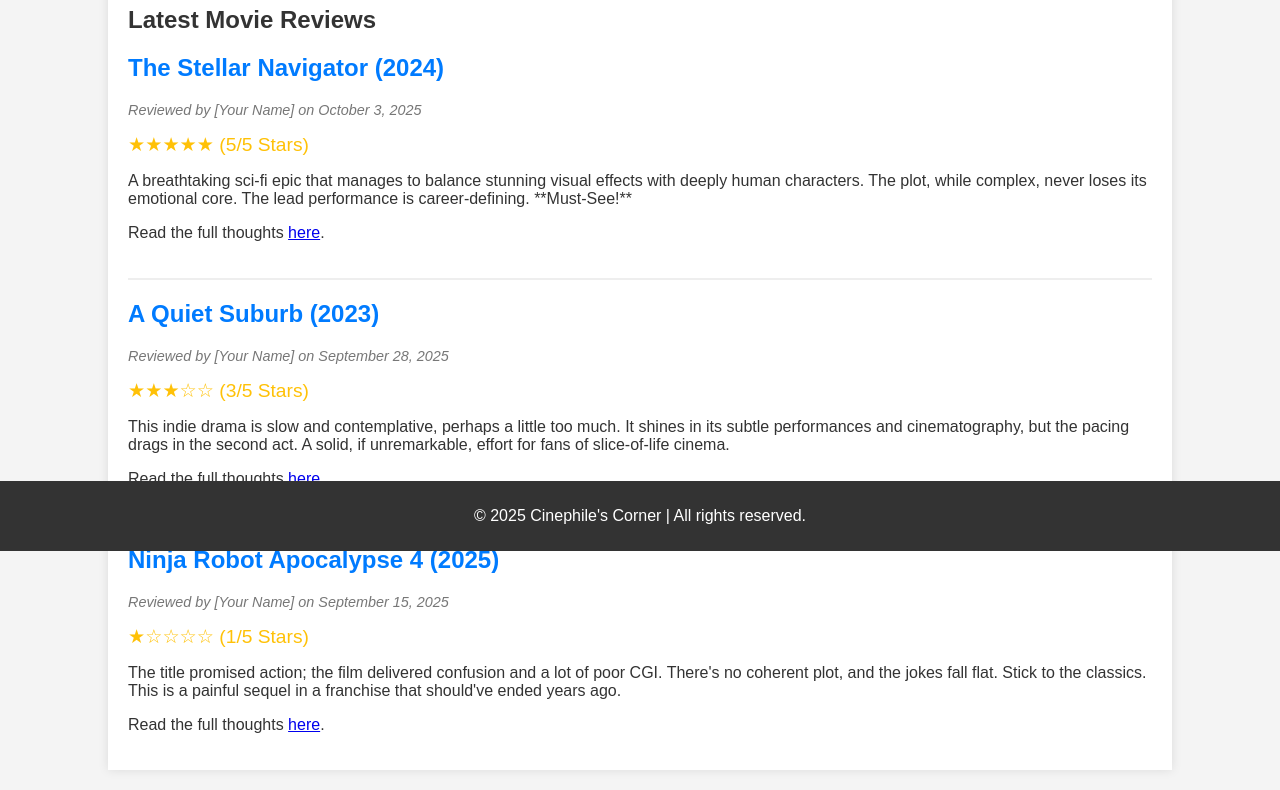
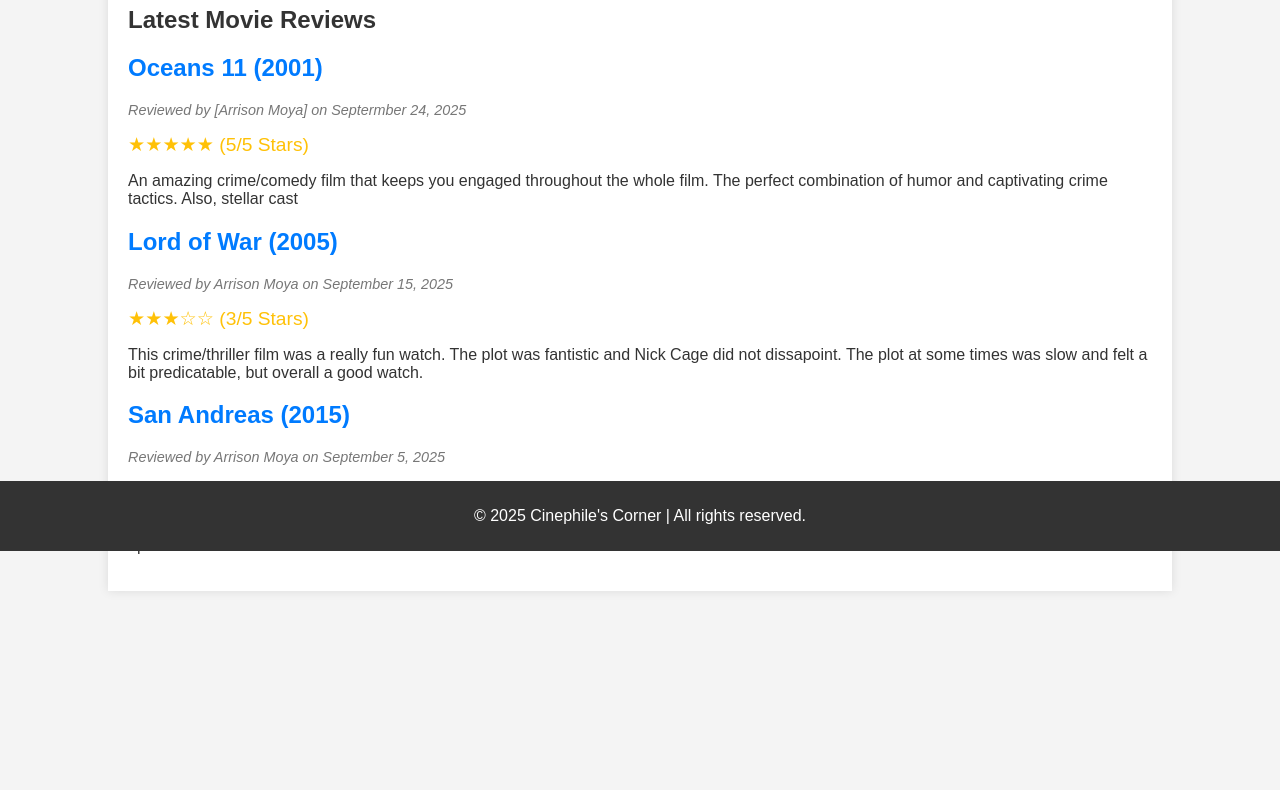
Before and after one commit to arrisonmoya/arrisonmoya.github.io, a plain HTML site: page index.html in a window 1280 px wide. Shown: the part 249-1039 px from the top of the page. After the commit the page ends 860 px from the top, so only its background shows below. Drawn offline with Linux system fonts and the light colour scheme.

Commit message:
Update index.html

```diff
--- a/index.html
+++ b/index.html
@@ -82,7 +82,7 @@
 <body>
 
     <header>
-        <h1>🎬 Cinephile's Corner</h1>
+        <h1>🎬 Arrison's Movie Area</h1>
         <p>Honest Opinions. Great Films. Terrible Films. All Reviewed Here.</p>
     </header>
 
@@ -96,34 +96,28 @@
         <h2>Latest Movie Reviews</h2>
 
         <article class="review">
-            <h2>The Stellar Navigator (2024)</h2>
-            <span class="author-date">Reviewed by [Your Name] on October 3, 2025</span>
+            <h2>Oceans 11 (2001)</h2>
+            <span class="author-date">Reviewed by [Arrison Moya] on Septermber 24, 2025</span>
             <div class="rating">
                 ★★★★★ (5/5 Stars)
             </div>
-            <p>A breathtaking sci-fi epic that manages to balance stunning visual effects with deeply human characters. The plot, while complex, never loses its emotional core. The lead performance is career-defining. **Must-See!**</p>
-            <p>Read the full thoughts <a href="#">here</a>.</p>
-        </article>
+            <p> An amazing crime/comedy film that keeps you engaged throughout the whole film. The perfect combination of humor and captivating crime tactics. Also, stellar cast
 
         <article class="review">
-            <h2>A Quiet Suburb (2023)</h2>
-            <span class="author-date">Reviewed by [Your Name] on September 28, 2025</span>
+            <h2>Lord of War (2005)</h2>
+            <span class="author-date">Reviewed by Arrison Moya on September 15, 2025</span>
             <div class="rating">
                 ★★★☆☆ (3/5 Stars)
             </div>
-            <p>This indie drama is slow and contemplative, perhaps a little too much. It shines in its subtle performances and cinematography, but the pacing drags in the second act. A solid, if unremarkable, effort for fans of slice-of-life cinema.</p>
-            <p>Read the full thoughts <a href="#">here</a>.</p>
-        </article>
+            <p>This crime/thriller film was a really fun watch. The plot was fantistic and Nick Cage did not dissapoint. The plot at some times was slow and felt a bit predicatable, but overall a good watch.
 
         <article class="review">
-            <h2>Ninja Robot Apocalypse 4 (2025)</h2>
-            <span class="author-date">Reviewed by [Your Name] on September 15, 2025</span>
+            <h2> San Andreas (2015)</h2>
+            <span class="author-date">Reviewed by Arrison Moya on September 5, 2025</span>
             <div class="rating">
                 ★☆☆☆☆ (1/5 Stars)
             </div>
-            <p>The title promised action; the film delivered confusion and a lot of poor CGI. There's no coherent plot, and the jokes fall flat. Stick to the classics. This is a painful sequel in a franchise that should've ended years ago.</p>
-            <p>Read the full thoughts <a href="#">here</a>.</p>
-        </article>
+            <p>The title promised action; the film delivered confusion and a lot of poor CGI. The idea was there, but the whole movie just felt cheesy in my opinion.
 
     </div>
 
```
